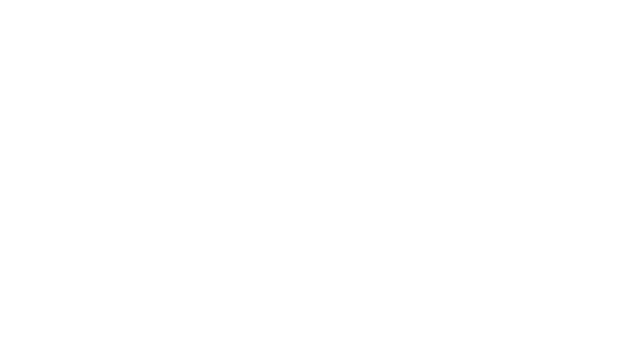
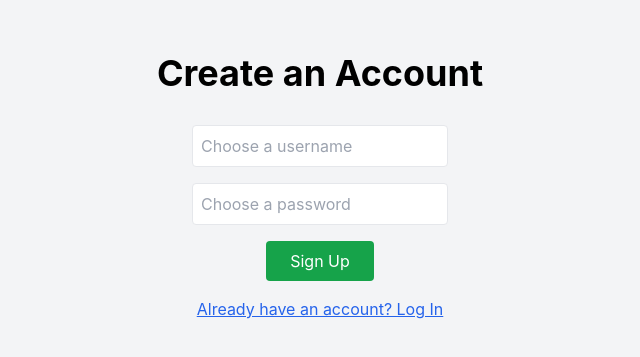
Before and after one commit to SarahMendoza/CS5319-Final-Project-Group-9-Mendoza-Kersen-Ogunrinde, a React (Create React App) app in the folder Unselected/: page /signup in a window 1280 px wide. Before the commit this address had no page. Shown: the part 213-570 px from the top of the page, without its empty margins (320-960 px from the left). Built offline with nearby package versions, Linux system fonts and the light colour scheme.

Commit message:
signup page

```diff
--- a/Unselected/src/App.js
+++ b/Unselected/src/App.js
@@ -6,6 +6,7 @@ import Budget from './components/Budget.tsx'
 import StartPage from './components/StartPage.tsx';
 import SavingsGoalProgress from './components/SavingsGoalProgress.tsx';
 import { BrowserRouter as Router, Routes, Route } from 'react-router-dom';
+import SignupPage from './components/SignupPage.tsx';
 
 //test pushing to main
 function App() {
@@ -15,6 +16,7 @@ function App() {
     <Router>
       <Routes>
         <Route path="/" element={<StartPage />} />
+        <Route path="/signup" element={<SignupPage />} />
         <Route path="/overview" element={<Home />} />
         <Route path="/sheet" element={<Sheet />} />
         <Route path="/savings-goal" element={<SavingsGoalProgress />} />
--- /dev/null
+++ b/Unselected/src/components/SignupPage.tsx
@@ -0,0 +1,71 @@
+import React, { useState } from "react";
+import { useNavigate } from "react-router-dom";
+import axios from 'axios';
+
+const SignupPage = () => {
+  const navigate = useNavigate();
+  const [username, setUsername] = useState("");
+  const [password, setPassword] = useState("");
+
+  const handleSignup = async () => {
+    if (username && password) {
+      try {
+        const response = await axios.post("http://localhost:5000/api/signup", {
+          username,
+          password,
+        });
+
+        if (response.data.message) {
+          alert("Signup successful! Please log in.");
+          navigate("/");
+        } else {
+          alert("Signup failed. Username may already be taken.");
+        }
+      } catch (error) {
+        console.error("Signup error:", error);
+        alert("Failed to sign up. Please try again.");
+      }
+    } else {
+      alert("Please enter both username and password.");
+    }
+  };
+
+  return (
+    <div className="flex flex-col items-center justify-center h-screen bg-gray-100">
+      <h1 className="text-4xl font-bold mb-8">Create an Account</h1>
+
+      <input
+        type="text"
+        placeholder="Choose a username"
+        className="mb-4 p-2 border rounded w-64"
+        value={username}
+        onChange={(e) => setUsername(e.target.value)}
+      />
+
+      <input
+        type="password"
+        placeholder="Choose a password"
+        className="mb-4 p-2 border rounded w-64"
+        value={password}
+        onChange={(e) => setPassword(e.target.value)}
+      />
+
+      <button
+        onClick={handleSignup}
+        className="bg-green-600 text-white px-6 py-2 rounded hover:bg-green-700 mb-2"
+      >
+        Sign Up
+      </button>
+
+      {/* Back to login */}
+      <button
+        onClick={() => navigate("/")}
+        className="text-blue-600 underline mt-2"
+      >
+        Already have an account? Log In
+      </button>
+    </div>
+  );
+};
+
+export default SignupPage;
--- a/Unselected/src/components/StartPage.tsx
+++ b/Unselected/src/components/StartPage.tsx
@@ -72,6 +72,13 @@ const AuthPage = () => {
       >
         Start Using Budget.ly
       </button>
+      {/* Signup button */}
+      <button
+        onClick={() => navigate("/signup")}
+        className="text-blue-600 underline mt-2"
+      >
+        Don't have an account? Sign Up
+      </button>
     </div>
   );
 };
```
Also changed, not shown: 1 other file (tests, documents, lock files or other folders).
